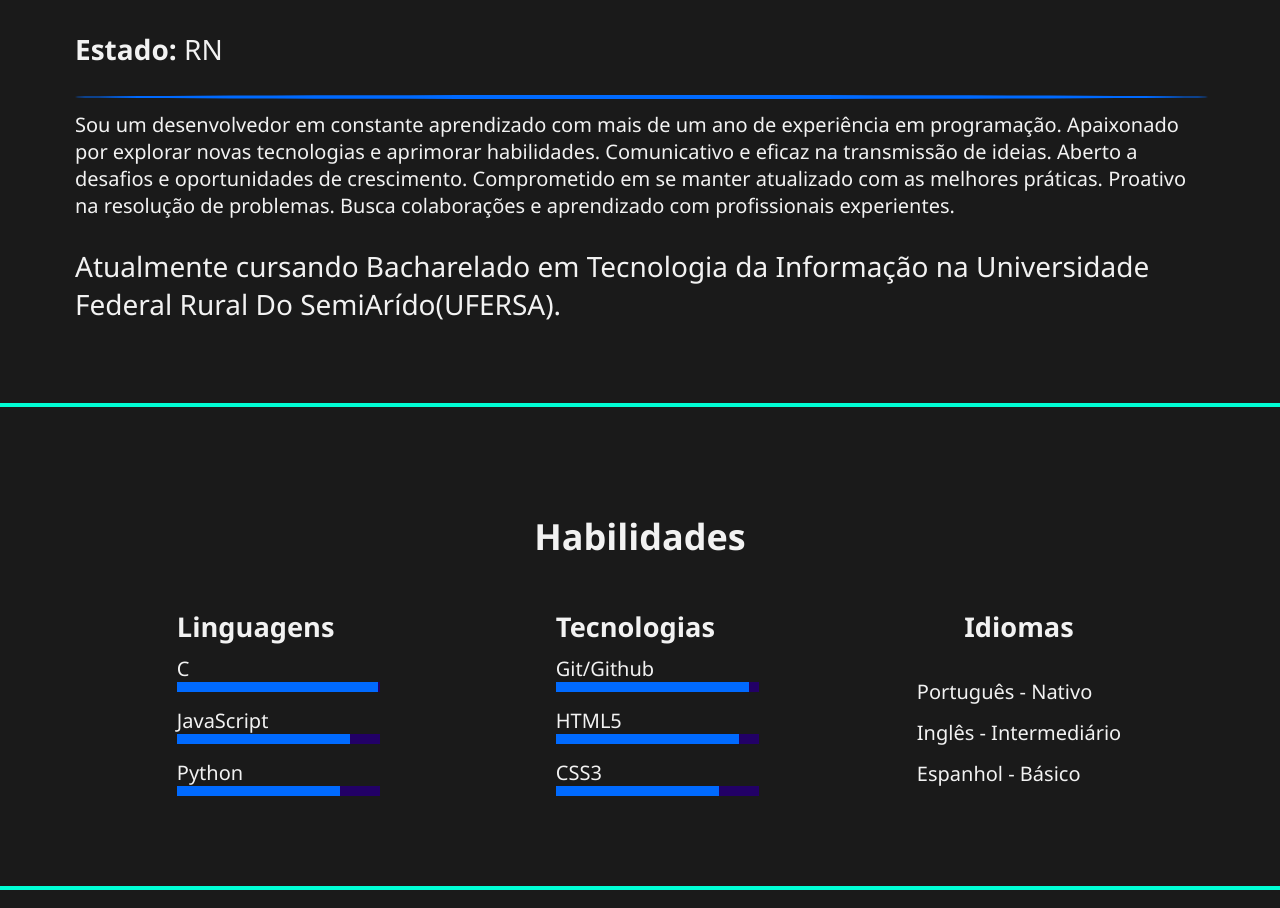
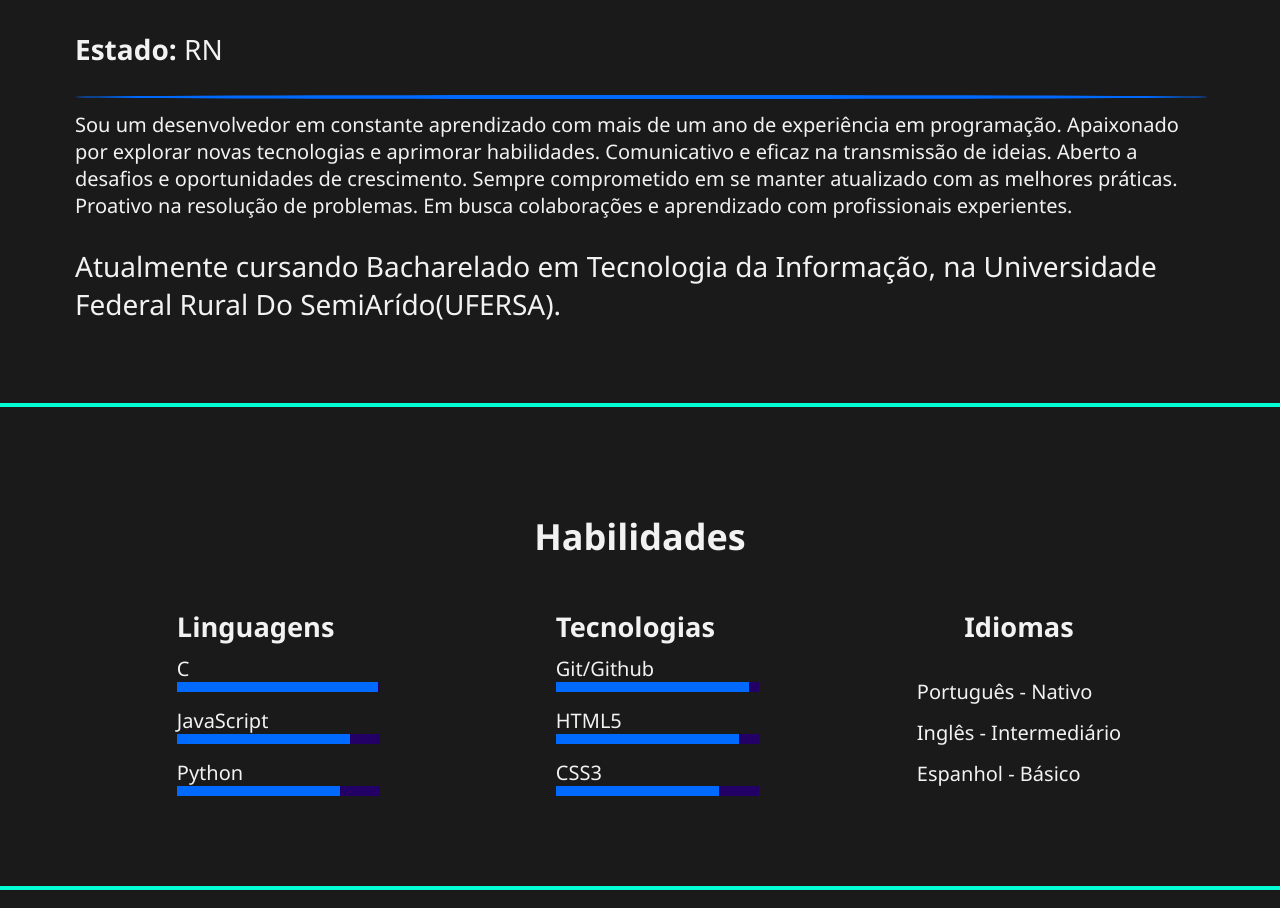
Before and after one commit to JhoanDev/Portifolio, a plain HTML site: page index.html in a window 1280 px wide. Shown: the part 921-1829 px from the top of the page. Drawn offline with Linux system fonts and the light colour scheme.

Commit message:
refact: portuguese errors

```diff
--- a/index.html
+++ b/index.html
@@ -34,7 +34,7 @@
             <p><strong>Idade:</strong> 18</p>
             <p><strong>Estado:</strong> RN</p>
             <span class="bar-blue"></span>
-            <div>Sou um desenvolvedor em constante aprendizado com mais de um ano de experiência em programação. Apaixonado por explorar novas tecnologias e aprimorar habilidades. Comunicativo e eficaz na transmissão de ideias. Aberto a desafios e oportunidades de crescimento. Comprometido em se manter atualizado com as melhores práticas. Proativo na resolução de problemas. Busca colaborações e aprendizado com profissionais experientes. <p>Atualmente cursando Bacharelado em Tecnologia da Informação na Universidade Federal Rural Do SemiArído(UFERSA).</p> </div>
+            <div>Sou um desenvolvedor em constante aprendizado com mais de um ano de experiência em programação. Apaixonado por explorar novas tecnologias e aprimorar habilidades. Comunicativo e eficaz na transmissão de ideias. Aberto a desafios e oportunidades de crescimento. Sempre comprometido em se manter atualizado com as melhores práticas. Proativo na resolução de problemas. Em busca colaborações e aprendizado com profissionais experientes. <p>Atualmente cursando Bacharelado em Tecnologia da Informação, na Universidade Federal Rural Do SemiArído(UFERSA).</p> </div>
         </section>
         <section class="skills" id="skills">
             <h2>Habilidades</h2>
```
